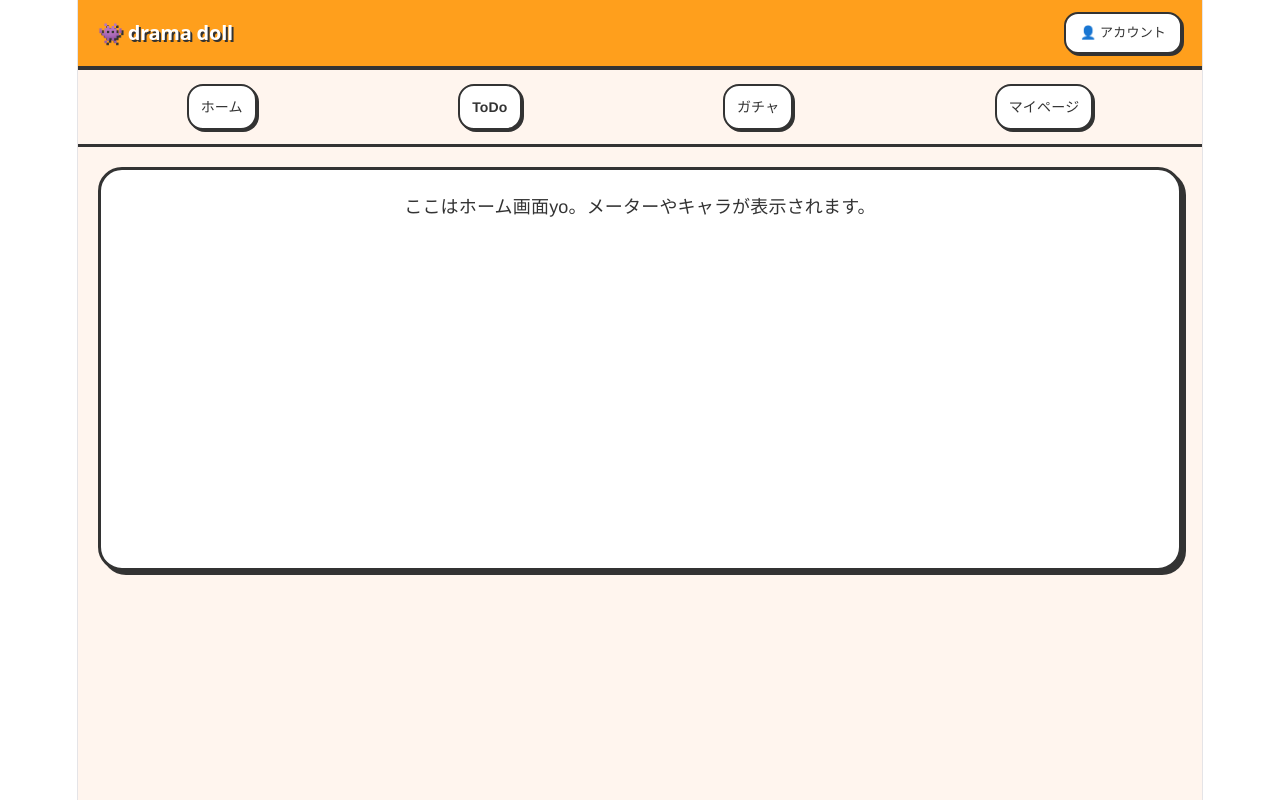
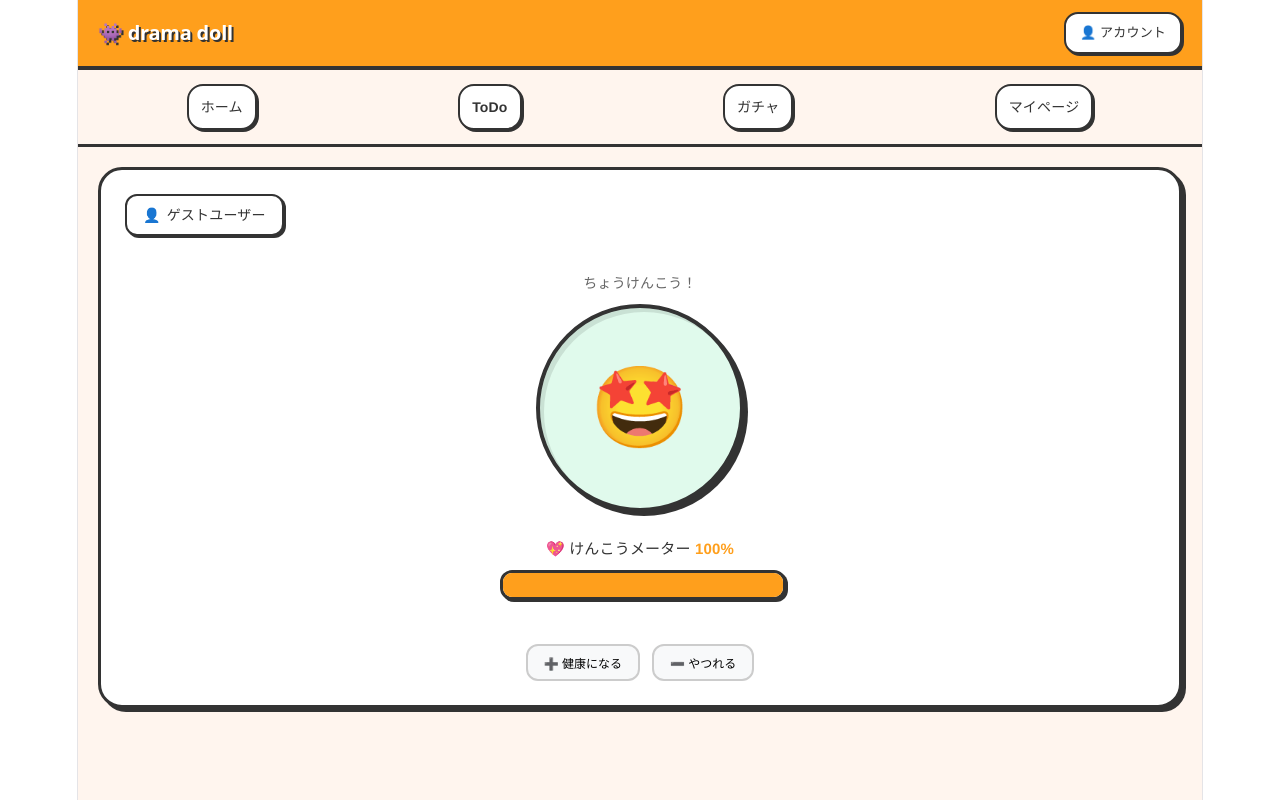
Before and after one commit to drama-dolls/main, a React (Vite) app in the folder frontend/: page / in a window 1280 px wide. Built offline with nearby package versions, Linux system fonts and the light colour scheme.

Commit message:
ホーム画面

```diff
--- a/frontend/src/App.tsx
+++ b/frontend/src/App.tsx
@@ -1,8 +1,8 @@
 import { BrowserRouter, Routes, Route } from 'react-router-dom';
 import { Layout } from './components/Layout';
+import { HomePage } from './pages/HomePage'; // ★追加：新しく作ったホーム画面のファイルを読み込む！
 
-// ※本来は pages フォルダを作って別ファイルにしますが、今回はテスト用にここに書きます
-const HomePage = () => <div>ここはホーム画面yo。メーターやキャラが表示されます。</div>;
+// ※HomePageの仮コード（ここはホーム画面yo...）は消去しました！
 const TodoPage = () => <div>ここはToDo画面です。タスク一覧が表示されます。</div>;
 const GachaPage = () => <div>ここはガチャ画面です。演出が入ります。</div>;
 const MyPage = () => <div>ここはマイページです。着せ替えをします。</div>;
@@ -13,6 +13,7 @@ function App() {
       <Routes>
         {/* Layoutを「親」にすることで、すべての子画面にヘッダーとメニューが付きます */}
         <Route path="/" element={<Layout />}>
+          {/* ★ここで、読み込んだ本物のHomePageを表示します */}
           <Route index element={<HomePage />} />
           <Route path="todo" element={<TodoPage />} />
           <Route path="gacha" element={<GachaPage />} />
--- /dev/null
+++ b/frontend/src/pages/HomePage.tsx
@@ -0,0 +1,132 @@
+import { useState } from 'react';
+
+export const HomePage = () => {
+  const [userName, setUserName] = useState("ゲストユーザー");
+  const [todoProgress, setTodoProgress] = useState(100);
+
+  // ★「ふつう」の時のアイコンを🧸から🙂（顔文字）に修正しました
+  const getCharacterStatus = (progress: number) => {
+    if (progress >= 81) {
+      return { emoji: '🤩', bgColor: '#E0FAEC', statusText: 'ちょうけんこう！' };
+    } else if (progress >= 61) {
+      return { emoji: '🙂', bgColor: '#F5FFFA', statusText: 'ふつう' };
+    } else if (progress >= 41) {
+      return { emoji: '😮‍💨', bgColor: '#FFFACD', statusText: 'げんきがない...' };
+    } else if (progress >= 21) {
+      return { emoji: '🫠', bgColor: '#E6E6FA', statusText: 'めっちゃやつれてる' };
+    } else if (progress >= 1) {
+      return { emoji: '👻', bgColor: '#DCDCDC', statusText: 'しにかけ...' };
+    } else {
+      return { emoji: '🪦', bgColor: '#696969', statusText: 'おはか...' };
+    }
+  };
+
+  const currentStatus = getCharacterStatus(todoProgress);
+
+  return (
+    <div style={{
+      display: 'flex',
+      flexDirection: 'column',
+      height: '100%',
+      gap: '24px',
+      position: 'relative'
+    }}>
+
+      {/* 1. 左上のアカウント名表示 */}
+      <div style={{ display: 'flex', justifyContent: 'flex-start' }}>
+        <div style={{
+          backgroundColor: '#FFF',
+          border: '2px solid #333',
+          borderRadius: '12px',
+          padding: '6px 16px',
+          fontWeight: 'bold',
+          fontSize: '14px',
+          boxShadow: '2px 2px 0px #333',
+          display: 'flex',
+          alignItems: 'center',
+          gap: '6px'
+        }}>
+          <span>👤</span> {userName}
+        </div>
+      </div>
+
+      {/* 2. 中央のキャラクターとメーターのエリア */}
+      <div style={{
+        display: 'flex',
+        flexDirection: 'column',
+        alignItems: 'center',
+        gap: '24px',
+        marginTop: '10px'
+      }}>
+
+        {/* キャラクターの上の状態テキスト */}
+        <div style={{ fontSize: '14px', fontWeight: 'bold', color: '#666', marginBottom: '-16px' }}>
+          {currentStatus.statusText}
+        </div>
+
+        {/* たまごっちの液晶風キャラクター画面 */}
+        <div style={{
+          width: '200px',
+          height: '200px',
+          backgroundColor: currentStatus.bgColor,
+          borderRadius: '50%',
+          border: '4px solid #333',
+          display: 'flex',
+          justifyContent: 'center',
+          alignItems: 'center',
+          fontSize: '80px',
+          boxShadow: 'inset 4px 4px 0px rgba(0,0,0,0.1), 4px 4px 0px #333',
+          transition: 'background-color 0.5s'
+        }}>
+          {currentStatus.emoji}
+        </div>
+
+        {/* 3. 健康メーター */}
+        <div style={{ width: '100%', maxWidth: '280px', textAlign: 'center' }}>
+          <div style={{
+            fontWeight: 'bold',
+            marginBottom: '8px',
+            fontSize: '15px',
+            color: '#333'
+          }}>
+            💖 けんこうメーター <span style={{ color: '#FF9F1C' }}>{todoProgress}%</span>
+          </div>
+
+          <div style={{
+            width: '100%',
+            height: '24px',
+            backgroundColor: '#FFF',
+            border: '3px solid #333',
+            borderRadius: '12px',
+            overflow: 'hidden',
+            boxShadow: '2px 2px 0px #333'
+          }}>
+            <div style={{
+              width: `${todoProgress}%`,
+              height: '100%',
+              backgroundColor: '#FF9F1C',
+              transition: 'width 0.4s cubic-bezier(0.4, 0, 0.2, 1)'
+            }} />
+          </div>
+        </div>
+      </div>
+
+      {/* 開発用のテストボタン */}
+      <div style={{ marginTop: '20px', display: 'flex', justifyContent: 'center', gap: '12px' }}>
+        <button
+          onClick={() => setTodoProgress(prev => prev >= 100 ? 100 : prev + 20)}
+          style={{ padding: '8px 16px', borderRadius: '12px', border: '2px solid #ccc', backgroundColor: '#f8f9fa', cursor: 'pointer', fontSize: '12px' }}
+        >
+          ➕ 健康になる
+        </button>
+        <button
+          onClick={() => setTodoProgress(prev => prev <= 0 ? 0 : prev - 20)}
+          style={{ padding: '8px 16px', borderRadius: '12px', border: '2px solid #ccc', backgroundColor: '#f8f9fa', cursor: 'pointer', fontSize: '12px' }}
+        >
+          ➖ やつれる
+        </button>
+      </div>
+
+    </div>
+  );
+};
```
